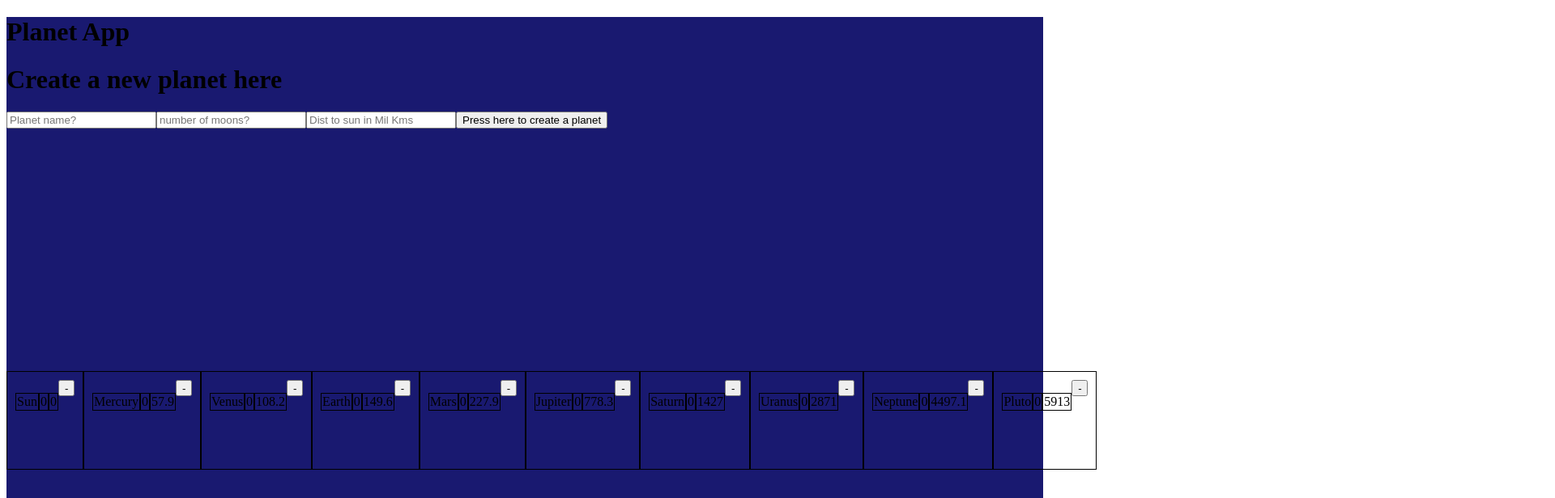
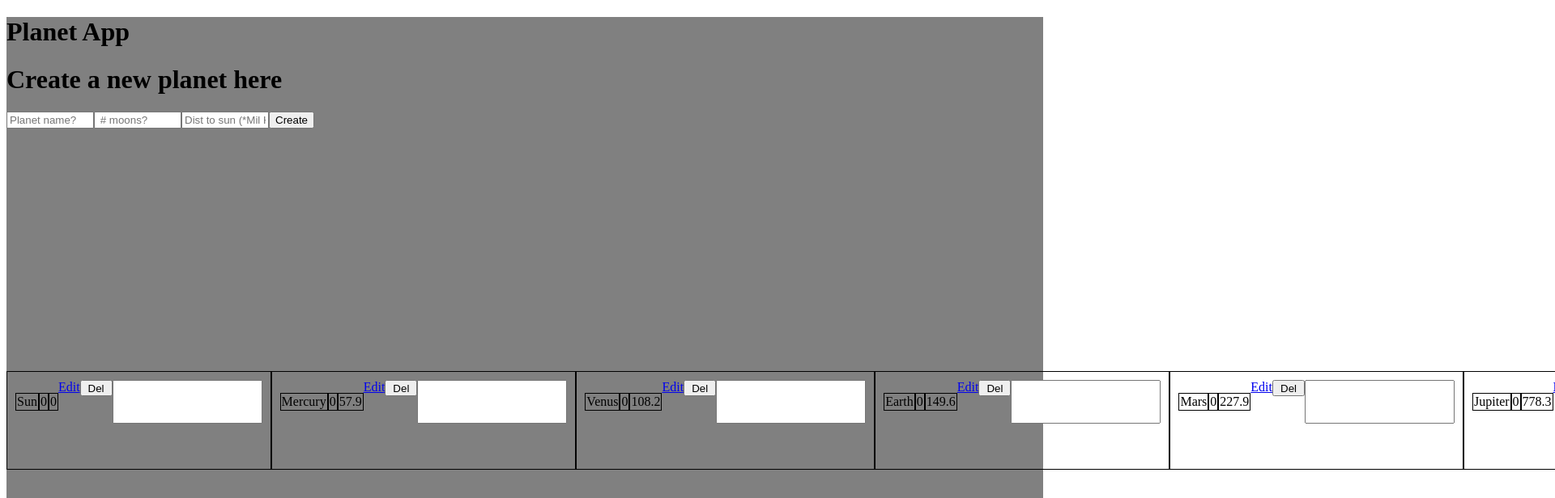
Before and after one commit to BenGardiner123/PlanetApp, an Angular app in the folder planets-app/: page / in a window 1280 px wide. Shown: the top 616 px of the page at 81% size, 1920 px wide, since content can reach past the window. Built offline with nearby package versions, Linux system fonts and the light colour scheme.

Commit message:
information to the input help from lachie

```diff
--- a/planets-app/src/app/app.component.css
+++ b/planets-app/src/app/app.component.css
@@ -2,6 +2,6 @@
     position: relative;
     height: 100vh;
     width: 100vw;
-    background-color: midnightblue;
+    background-color: grey;
 
 }
--- a/planets-app/src/app/planet-detail/planet-detail.component.css
+++ b/planets-app/src/app/planet-detail/planet-detail.component.css
@@ -11,7 +11,7 @@
 
 #del{
     height: 20px;
-    width: 20px;
+    width: 40px;
 }
 
 p{
--- a/planets-app/src/app/planet-detail/planet-detail.component.html
+++ b/planets-app/src/app/planet-detail/planet-detail.component.html
@@ -1,17 +1,18 @@
 <div class="container">
-    <div class="planetName">
-        <!-- <input (keyup)="updatePlanetName($event)" type="text" placeholder="Set Name"> -->
-        <p>{{planet.name}}</p>
-    </div>
 
-    <div class="planetMoons">
-        <!-- <input (keyup)="updatePlanetMoons($event)" type="text" placeholder="Set Moons">  -->
-        <p>{{planet.moons}}</p>
-    </div>
+        <p #name (click)="selectName()">{{planet.name}}</p>
 
-    <div class="planetDist">
-        <!-- <input (keyup)="updatePlanetDist($event)" type="text" placeholder="Set Dist">  -->
-        <p>{{planet.distancefromSun}}</p>
-    </div>
-    <button id="del" (click)="deletePlanet(planet)"> - </button>
+        <p #moons (click)="selectMoons()">{{planet.moons}}</p>
+
+        <p #dist (click)="selectDist()">{{planet.distancefromSun}}</p>
+
+        <a *ngIf="!editing" href="#" (click)="beginEdit()">Edit</a>
+        <a *ngIf="editing" href="#" (click)="stopEdit(updatePlanetInfo.value)">Sabe</a>
+
+    <button id="del" (click)="deletePlanet(planet)"> Del </button>
+    <input #updatePlanetInfo type="text" [value]="placeholder">
+
 </div>
+
+
+<!-- <input (keyup)="updatePlanetDist($event)" type="text" placeholder="Set Dist">  -->
--- a/planets-app/src/app/planet-detail/planet-detail.component.ts
+++ b/planets-app/src/app/planet-detail/planet-detail.component.ts
@@ -15,6 +15,12 @@ export class PlanetDetailComponent implements OnInit {
 @Input()
 planet: Planet;
 
+editing: boolean = false;
+placeholder:string = '';
+moonHolder: number;
+distHolder: number;
+editingfield: string;
+
 constructor(public planetService: PlanetsService) {
 
 }
@@ -22,11 +28,46 @@ constructor(public planetService: PlanetsService) {
 ngOnInit(): void {
 }
 
+selectName(){
+  this.editingfield = "name";
+  this.editing = true;
+  this.placeholder = this.planet.name;
+
+}
+selectMoons(){
+  let moons = 0;
+  this.editing = true;
+  moons = this.planet.moons;
+  this.placeholder = moons.toString()
+
+}
+
+selectDist(){
+  let dist = 0;
+  this.editing = true;
+  dist = this.planet.distancefromSun;
+  this.placeholder = dist.toString();
+
+}
+
+
 deletePlanet(planet: Planet){
   this.planetService.deletePlanet(planet);
 }
 
-updatePlanetName($event: Event ){
+beginEdit(){
+  this.editing = true;
+}
+
+stopEdit(value:string){
+  if(this.editingfield == "name")
+  {
+    this.planet.name  = this.placeholder
+  }
+  this.editing = false;
+}
+
+/* updatePlanetName($event: Event ){
   this.planet.name = (<HTMLInputElement>event.target).value;
 }
 
@@ -39,6 +80,6 @@ updatePlanetDist($event: Event ){
   var input = parseInt((<HTMLInputElement>event.target).value);
   this.planet.distancefromSun = input;
 
-}
+} */
 
 }
--- a/planets-app/src/app/planets-create/planets-create.component.css
+++ b/planets-app/src/app/planets-create/planets-create.component.css
@@ -0,0 +1,3 @@
+input{
+    width: 100px;
+}
--- a/planets-app/src/app/planets-create/planets-create.component.html
+++ b/planets-app/src/app/planets-create/planets-create.component.html
@@ -2,10 +2,10 @@
 
 <input type="name" #name placeholder="Planet name?"/>
 
-<input type="moons" #moons placeholder="number of moons?" />
+<input type="moons" #moons placeholder=" # moons?" />
 
-<input type="dist" #distToSun placeholder="Dist to sun in Mil Kms"/>
+<input type="dist" #distToSun placeholder="Dist to sun (*Mil Kms)"/>
 
-<button (click)="createPlanet(name.value, moons.value, distToSun.value)">Press here to create a planet</button>
+<button (click)="createPlanet(name.value, moons.value, distToSun.value)">Create</button>
 
 <!-- need to add the extra feild that correspond to the class -->
```
